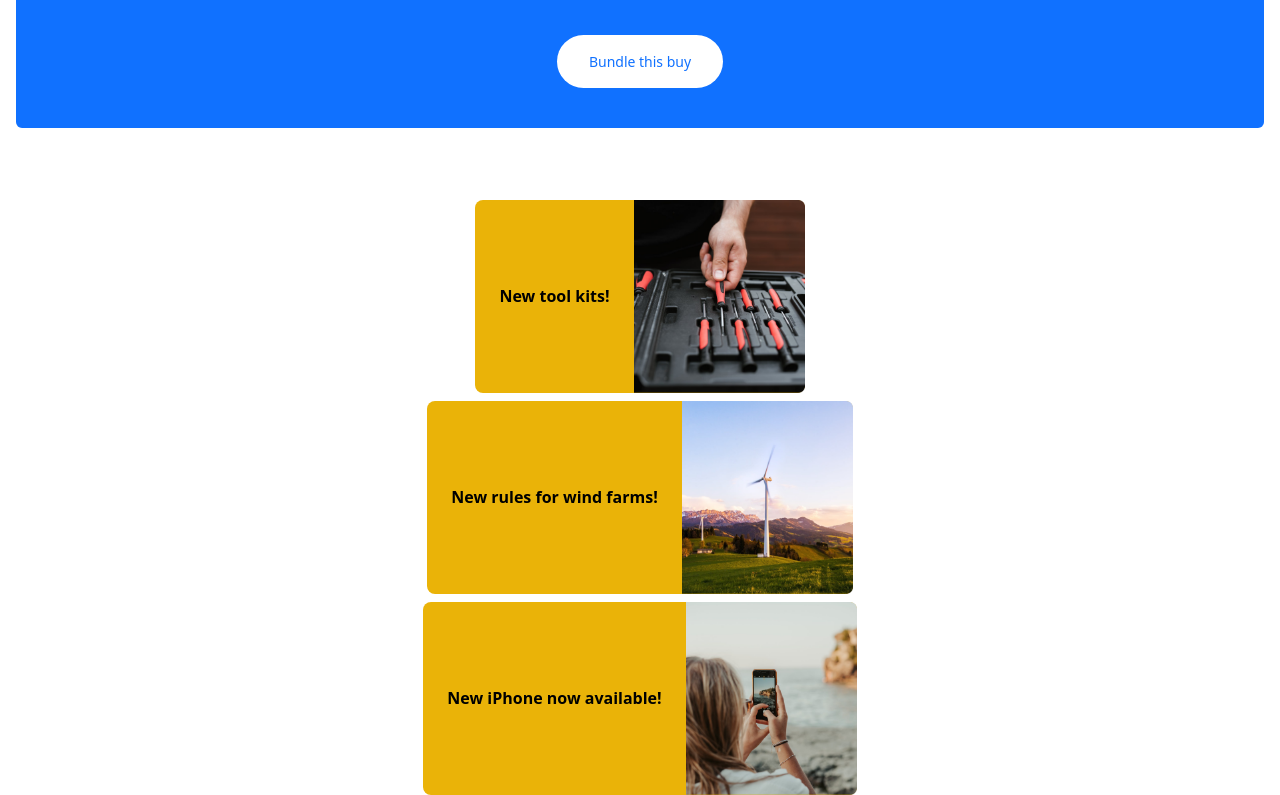
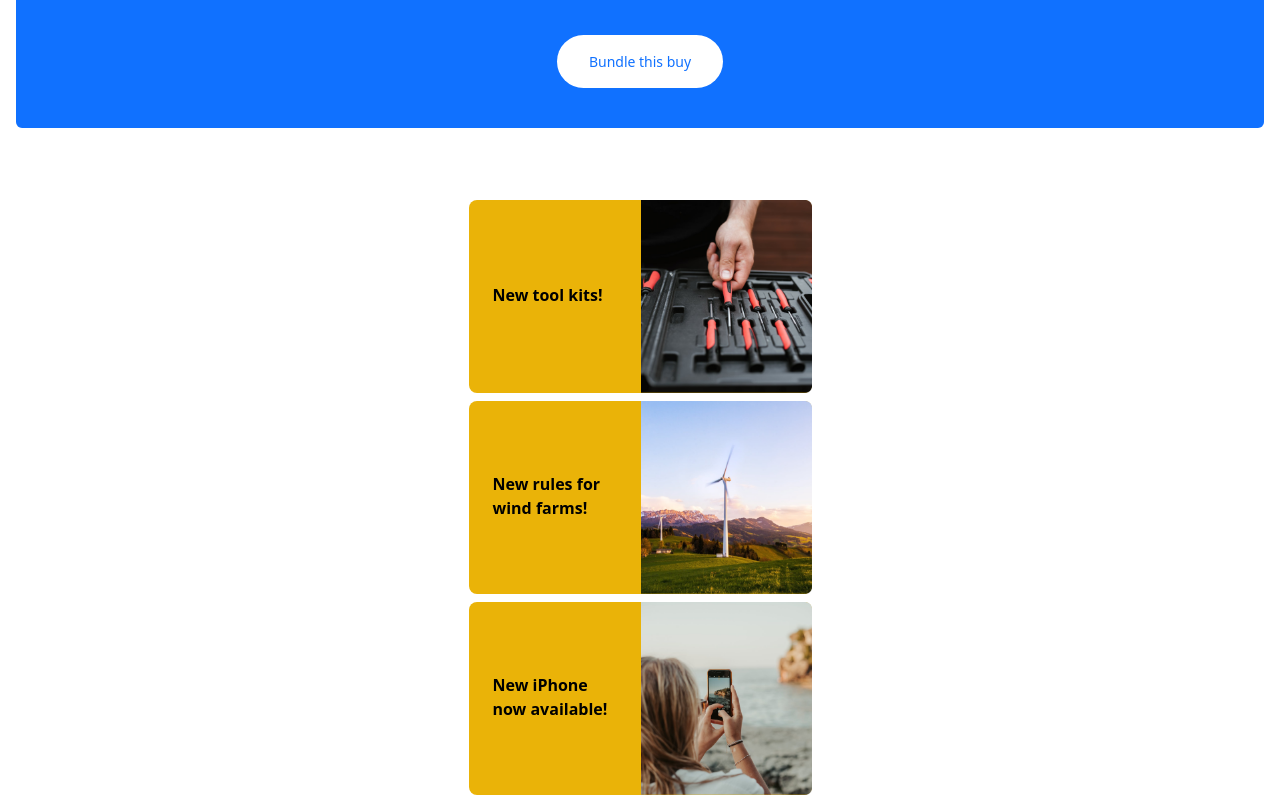
Before and after one commit to darshanbajgain/commerce-booster, a React (Vite) app: page / in a window 1280 px wide. Shown: the part 6733-7528 px from the top of the page. Built offline with nearby package versions, Linux system fonts and the light colour scheme.

Commit message:
style & refactor: adsBoxes section styled and refactored

```diff
--- a/src/component/AdBoxes/AdBoxes.jsx
+++ b/src/component/AdBoxes/AdBoxes.jsx
@@ -29,10 +29,10 @@ const AdBoxes = () => {
             {
                 adObjects.map(ad => (
                     <div key={ad.id} className="flex bg-yellow-500 flex-row mx-[16px] mt-[8px] rounded-lg">
-                        <div className=" px-[24px] py-[64px] flex items-center">
-                            <span className=" text-[16px] font-bold  ">
-                                {ad.toolbarname}
-                            </span>
+                        <div className=" px-[24px] py-[64px] flex flex-col items-center">
+                            <div className=" w-[124px] h-[62px] text-[16px] flex flex-col justify-center font-bold  ">
+                                <p>{ad.toolbarname}</p>
+                            </div>
                         </div>
                         <img src={ad.image} className="w-[171px] h-[193px]" />
                     </div>
```
